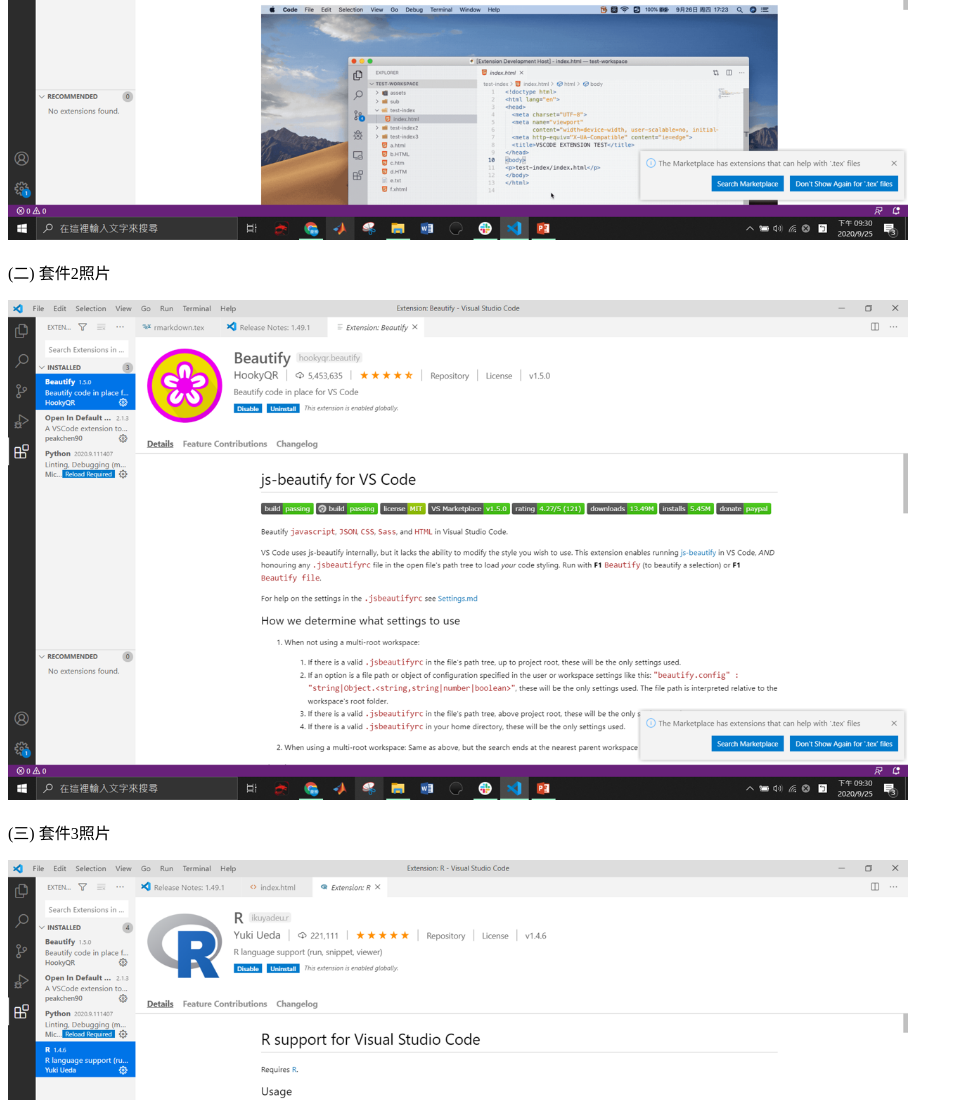
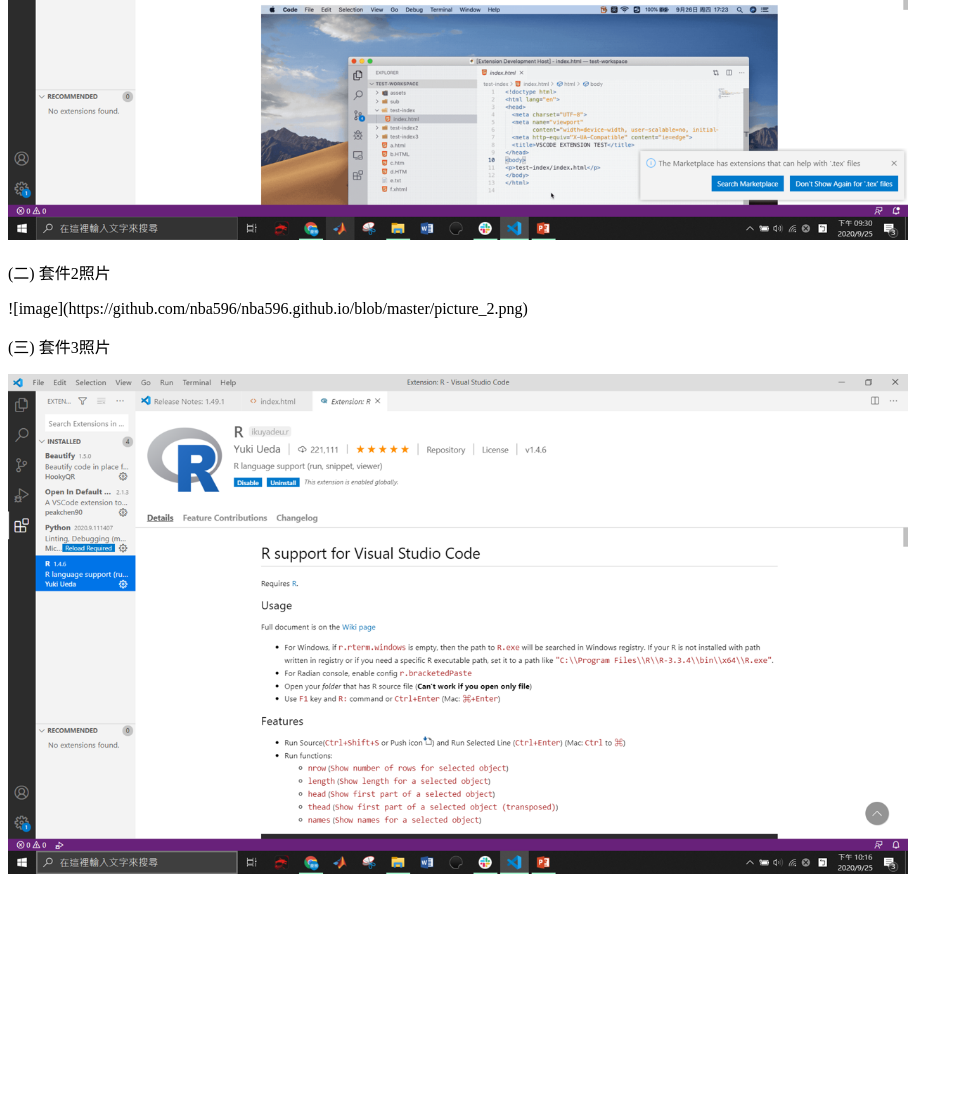
Before and after one commit to nba596/nba596.github.io, a plain HTML site: page index.html in a window 1280 px wide. Shown: the part 1020-2120 px from the top of the page, without its empty margins (0-963 px from the left). After the commit the page ends 1906 px from the top, so only its background shows below. Drawn offline with Linux system fonts and the light colour scheme.

Commit message:
Update index.html

```diff
--- a/index.html
+++ b/index.html
@@ -26,7 +26,7 @@
     <p>
         (二) 套件2照片
     </p>
-    <img src="picture_2.png" alt=" 套件2照片" width="900" height="500"></img>
+    ![image](https://github.com/nba596/nba596.github.io/blob/master/picture_2.png)
     <p>
         (三) 套件3照片
     </p>
```
